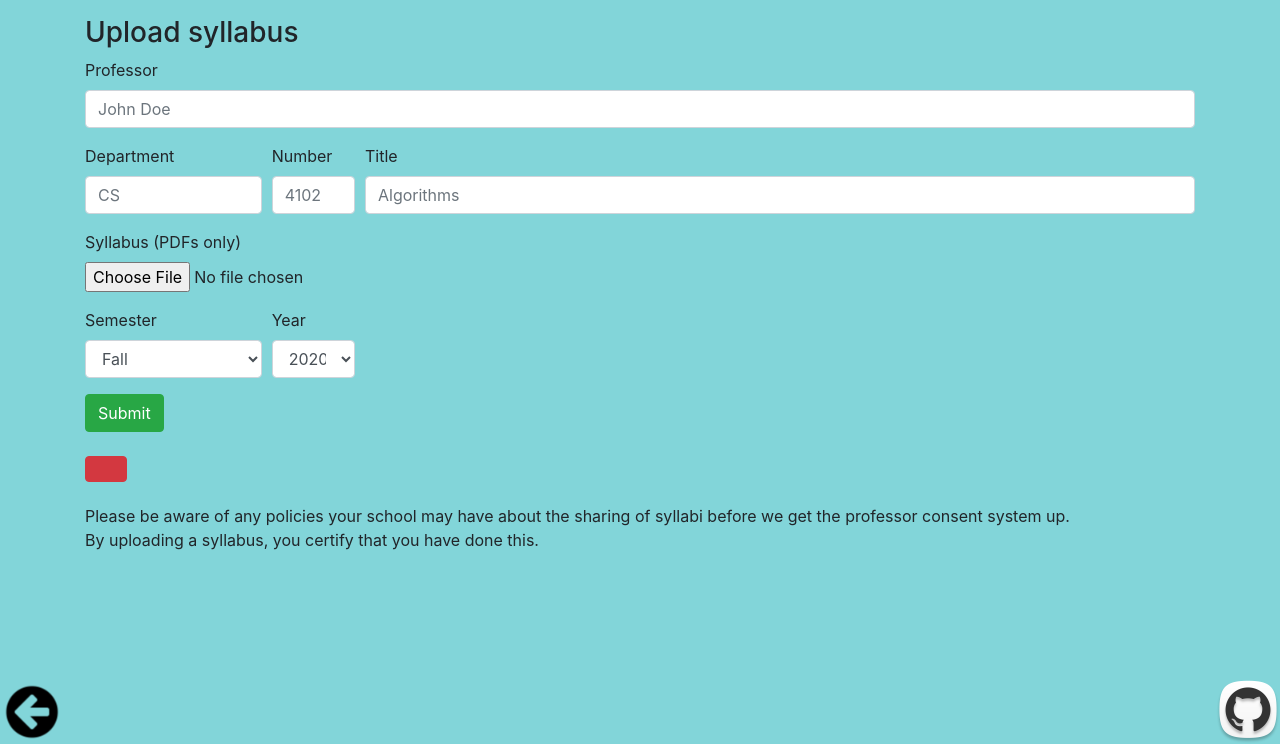
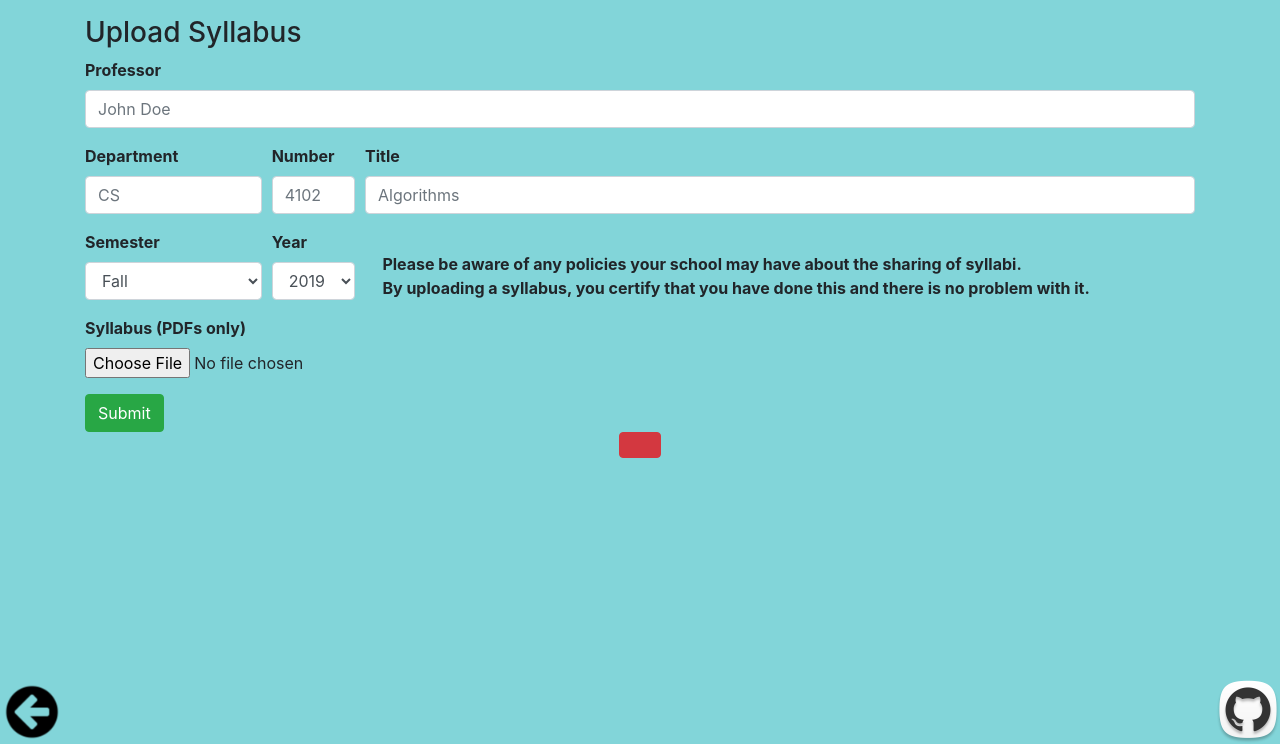
Before and after one commit to SyllabiShare/syllabi-share, a Django app: template templates/upload.html in a window 1280 px wide. Shown: the part 56-800 px from the top of the page. Run offline with Django 3.2, Linux system fonts and the light colour scheme; the template is opened without the code that fills it, so the values that code supplies are empty; parts of the project's set-up code (start-up, migrations or seed data) failed here and were passed over; some libraries are stand-ins or nearby versions.

Commit message:
update upload page

```diff
--- a/templates/upload.html
+++ b/templates/upload.html
@@ -2,34 +2,30 @@
 {% load static %}
 {% block content %}
 
-<h3>Upload syllabus</h3>
+<h3>Upload Syllabus</h3>
 <form id="form-id" action="/upload/" method="post" enctype="multipart/form-data">
   {% csrf_token %}
   <div class="form-group">
-    <label for="prof">Professor</label>
+    <label for="prof"><b>Professor</b></label>
     <input class="form-control" id="prof" type="text" name="prof" placeholder="John Doe" required>
   </div>
   <div class="form-row">
     <div class="form-group col-md-2">
-      <label for="dept">Department</label>
+      <label for="dept"><b>Department</b></label>
       <input class="form-control" id="dept" type="text" name="dept" placeholder="CS" required>
     </div>
     <div class="form-group col-md-1">
-      <label for="number">Number</label>
+      <label for="number"><b>Number</b></label>
       <input class="form-control" id="number" type="number" name="number" placeholder="4102" required>
     </div>
     <div class="form-group col-md">
-      <label for="title">Title</label>
+      <label for="title"><b>Title</b></label>
       <input class="form-control" id="title" type="text" name="title" placeholder="Algorithms" required>
     </div>
   </div>
-  <div class="form-group">
-    <label for="file">Syllabus (PDFs only)</label>
-    <input class="form-control-file" id="file" type="file" name="file" accept="application/pdf" required>
-  </div>
   <div class="form-row">
     <div class="form-group col-md-2">
-      <label for="semester">Semester</label>
+      <label for="semester"><b>Semester</b></label>
       <select class="form-control" name="semester" id="semester" required>
         <option value="fall">Fall</option>
         <option value="spring">Spring</option>
@@ -37,27 +33,32 @@
       </select>
     </div>
     <div class="form-group col-md-1">
-      <label for="year">Year</label>
+      <label for="year"><b>Year</b></label>
       <select class="form-control" name="year" id="year" required>
-        <option value="2020">2020</option>
-        <option value="2019">2019</option>
-        <option value="2018">2018</option>
-        <option value="2017">2017</option>
+        <option value="2020">2019</option>
+        <option value="2019">2020</option>
       </select>
+    </div>
+    <div class="form-group col-md" style="padding: 2% 0 0 2%;">
+      <b>Please be aware of any policies your school may have about the sharing of syllabi.<br> By uploading a syllabus, you certify that you have done this and there is no problem with it.</b>
+    </div>
+  </div>
+  <div class="form-row">
+    <div class="form-group col-md-3">
+      <label for="file"><b>Syllabus (PDFs only)</b></label>
+      <input class="form-control-file" id="file" type="file" name="file" accept="application/pdf" required>
     </div>
   </div>
   <input class="btn btn-success" type="submit" value="Submit">
-</form><br>
+</form>
 
-{% if success %}
-<div id="message" class="alert d-inline-block" style="color: white; border-color: #43a546; background-color: #43a546;" role="alert"> Addition Successful! </div>
-{% else %}
-<div id="message" class="alert d-inline-block" style="color: white; border-color: #d33840; background-color: #d33840;" role="alert"> {{message}} </div>
-{% endif %}
-<p>
-  Please be aware of any policies your school may have about the sharing of syllabi before we get the professor consent system up.<br>
-  By uploading a syllabus, you certify that you have done this.
-</p>
+<div class="text-center">
+  {% if success %}
+  <div id="message" class="alert d-inline-block" style="display: inline-block; color: white; border-color: #43a546; background-color: #43a546;" role="alert"> Addition Successful! </div>
+  {% else %}
+  <div id="message" class="alert d-inline-block" style="display: inline-block; color: white; border-color: #d33840; background-color: #d33840;" role="alert"> {{message}} </div>
+  {% endif %}
+</div>
 
 <a href="/"><img class="left" src="{% static 'left.png' %}"></a>
 
```
Also changed, not shown: syllabiShare/migrations/0019_merge_20200607_1535.py (added).
